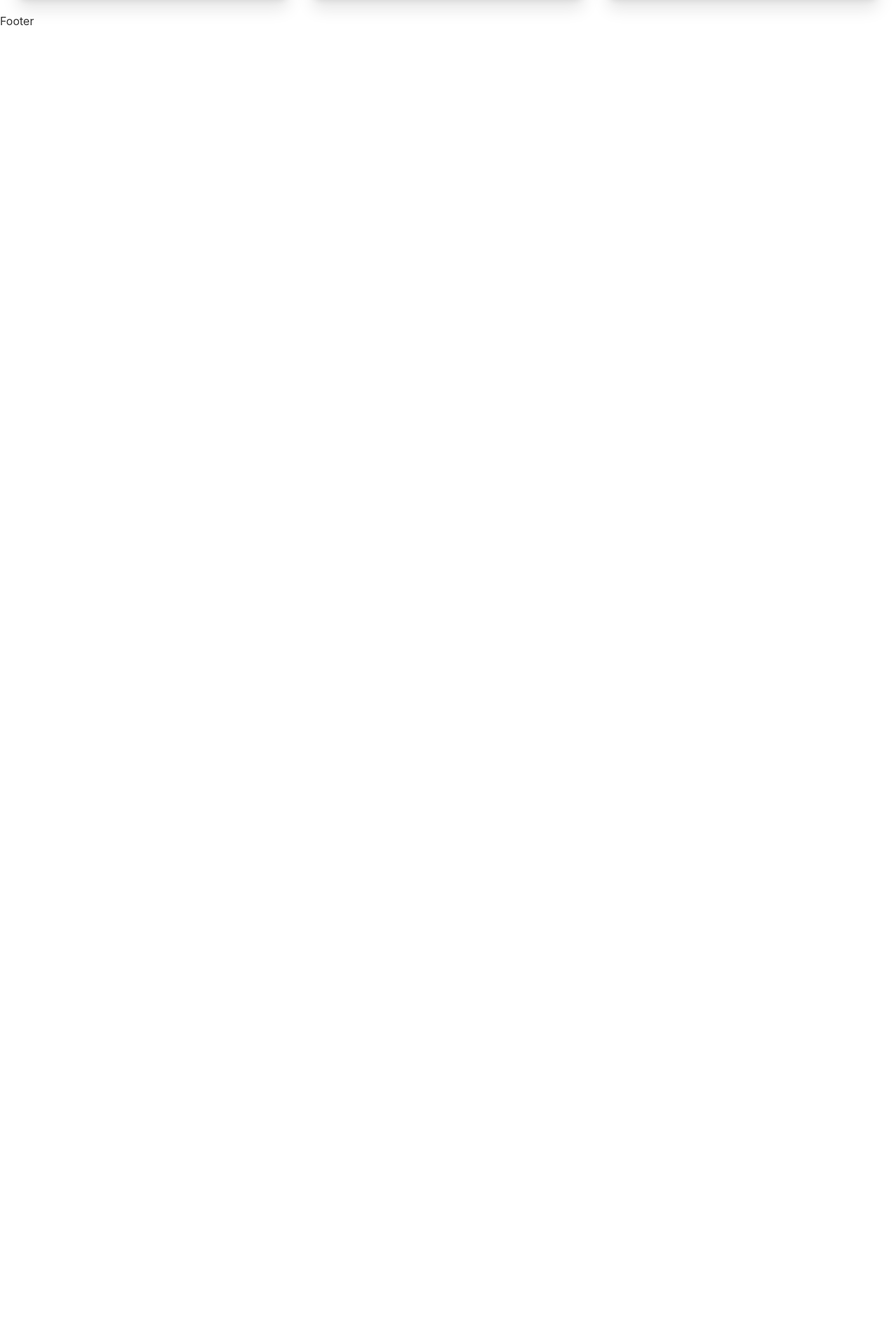
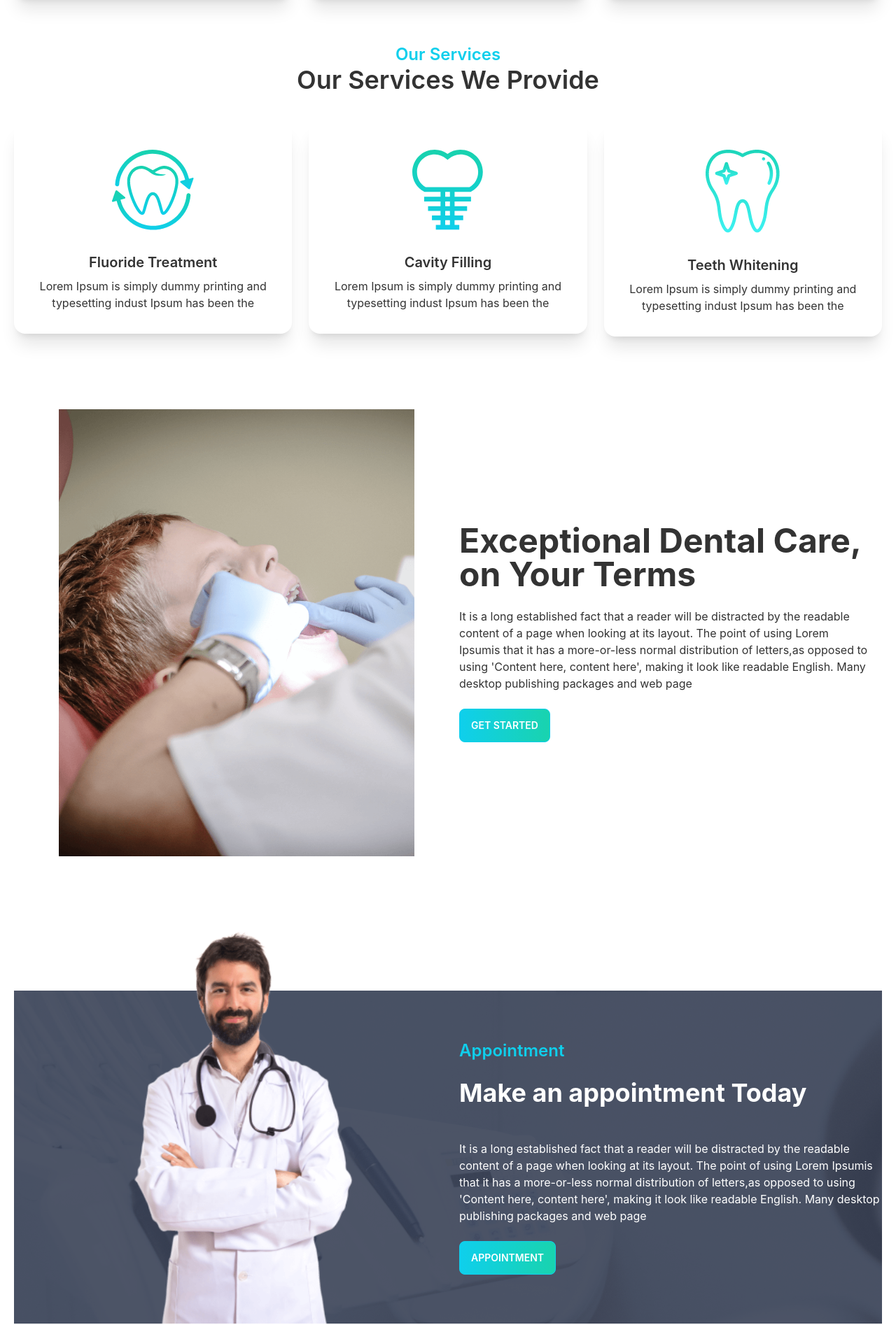
Before and after one commit to GourobSaha/doctors-portal-client, a React (Create React App) app: page / in a window 1280 px wide. Shown: the part 835-2729 px from the top of the page at 70% size. Before the commit the page ends 877 px from the top, so only its background shows below. Built offline with nearby package versions, Linux system fonts and the light colour scheme.

Commit message:
Banners & Testimonials Added

```diff
--- /dev/null
+++ b/src/Pages/Home/Banner2.js
@@ -0,0 +1,21 @@
+import React from 'react';
+import treatImg from '../../assets/images/treatment.png'
+
+const Banner2 = () => {
+    return (
+        <div>
+            <div className="hero my-5">
+                <div className="hero-content flex-col md:flex-row">
+                    <img src={treatImg} alt='banner2' className="lg:p-12 w-full md:w-1/2 rounded-lg" />
+                    <div>
+                        <h1 className="text-5xl font-bold">Exceptional Dental Care, on Your Terms</h1>
+                        <p className="py-6">It is a long established fact that a reader will be distracted by the readable content of a page when looking at its layout. The point of using Lorem Ipsumis that it has a more-or-less normal distribution of letters,as opposed to using 'Content here, content here', making it look like readable English. Many desktop publishing packages and web page</p>
+                        <button className="btn btn-primary bg-gradient-to-r from-primary to-secondary text-white">Get Started</button>
+                    </div>
+                </div>
+            </div>
+        </div>
+    );
+};
+
+export default Banner2;
--- /dev/null
+++ b/src/Pages/Home/Banner3.js
@@ -0,0 +1,25 @@
+import React from 'react';
+import doctorImg from '../../assets/images/doctor.png'
+import appointmentBg from '../../assets/images/appointment.png'
+
+const Banner3 = () => {
+    return (
+        <section className='md:mt-32 mt-12 mb-12' style={{
+            backgroundImage: `url(${appointmentBg})`
+        }}>
+            <div className="hero">
+                <div className="hero-content p-0 flex-col lg:flex-row">
+                    <img src={doctorImg} alt='doctor' className="-mt-36 hidden md:block lg:w-1/2 rounded-lg" />
+                    <div>
+                        <h3 className="text-2xl font-semibold text-primary">Appointment</h3>
+                        <h1 className="text-4xl font-bold my-6 text-white">Make an appointment Today</h1>
+                        <p className="py-6 text-white">It is a long established fact that a reader will be distracted by the readable content of a page when looking at its layout. The point of using Lorem Ipsumis that it has a more-or-less normal distribution of letters,as opposed to using 'Content here, content here', making it look like readable English. Many desktop publishing packages and web page</p>
+                        <button className="btn btn-primary bg-gradient-to-r from-primary to-secondary text-white">Appointment</button>
+                    </div>
+                </div>
+            </div>
+        </section>
+    );
+};
+
+export default Banner3;
--- a/src/Pages/Home/Home.js
+++ b/src/Pages/Home/Home.js
@@ -1,12 +1,20 @@
 import React from 'react';
 import Banner from './Banner';
+import Banner2 from './Banner2';
+import Banner3 from './Banner3';
 import InfoCards from './InfoCards/InfoCards';
+import Services from './Services/Services';
+import Testimonial from './Testimonials/Testimonial';
 
 const Home = () => {
     return (
         <div className='mx-5'>
             <Banner></Banner>
             <InfoCards></InfoCards>
+            <Services></Services>
+            <Banner2></Banner2>
+            <Banner3></Banner3>
+            <Testimonial></Testimonial>
         </div>
     );
 };
--- a/src/Pages/Home/InfoCards/InfoCard.js
+++ b/src/Pages/Home/InfoCards/InfoCard.js
@@ -5,7 +5,7 @@ const InfoCard = ({ card }) => {
     const { name, description, icon, bgClass } = card;
 
     return (
-        <div className={`card card-side shadow-xl ${bgClass} p-6`}>
+        <div className={`card md:card-side shadow-xl ${bgClass} p-6`}>
             <figure><img src={icon} alt="Movie" /></figure>
             <div className="card-body text-white">
                 <h2 className="card-title ">{name}</h2>
--- /dev/null
+++ b/src/Pages/Home/Services/Service.js
@@ -0,0 +1,22 @@
+import React from 'react';
+
+const Service = ({ service }) => {
+
+    const { name, description, icon } = service
+
+    return (
+        <div>
+            <div className="card shadow-xl my-5">
+                <figure className="px-10 pt-10">
+                    <img src={icon} alt="Shoes" className="rounded-xl" />
+                </figure>
+                <div className="card-body items-center text-center">
+                    <h2 className="card-title">{name}</h2>
+                    <p>{description}</p>
+                </div>
+            </div>
+        </div>
+    );
+};
+
+export default Service;
--- /dev/null
+++ b/src/Pages/Home/Services/Services.js
@@ -0,0 +1,48 @@
+import React from 'react';
+import fluoride from '../../../assets/images/fluoride.png'
+import cavity from '../../../assets/images/cavity.png'
+import whitening from '../../../assets/images/whitening.png'
+import Service from './Service';
+
+const Services = () => {
+
+    const serviceData = [
+        {
+            id: 1,
+            name: 'Fluoride Treatment',
+            description: 'Lorem Ipsum is simply dummy printing and typesetting indust Ipsum has been the',
+            icon: fluoride,
+        },
+        {
+            id: 2,
+            name: 'Cavity Filling',
+            description: 'Lorem Ipsum is simply dummy printing and typesetting indust Ipsum has been the',
+            icon: cavity,
+        },
+        {
+            id: 3,
+            name: 'Teeth Whitening',
+            description: 'Lorem Ipsum is simply dummy printing and typesetting indust Ipsum has been the',
+            icon: whitening,
+        },
+    ]
+
+    return (
+        <div className='mt-16'>
+            <div className='text-center'>
+                <h3 className='text-2xl font-semibold text-primary'>Our Services</h3>
+                <h2 className='text-4xl font-semibold'>Our Services We Provide</h2>
+            </div>
+            <div className='grid md:grid-cols-2 lg:grid-cols-3 grid-cols-1 gap-6 my-5'>
+                {
+                    serviceData.map(service => <Service
+                        key={service.id}
+                        service={service}
+                    ></Service>)
+                }
+            </div>
+        </div>
+    );
+};
+
+export default Services;
--- /dev/null
+++ b/src/Pages/Home/Testimonials/ReviewCard.js
@@ -0,0 +1,27 @@
+import React from 'react';
+
+const ReviewCard = ({ review }) => {
+
+    const { name, img, review: userReview, location } = review;
+
+    return (
+        <div className="card shadow-xl">
+            <div className="card-body">
+                <p>{userReview}</p>
+                <div className="flex items-center mt-6">
+                    <div className="avatar mr-6">
+                        <div className="w-16 rounded-full ring ring-primary ring-offset-base-100 ring-offset-2">
+                            <img src={img} alt="" />
+                        </div>
+                    </div>
+                    <div>
+                        <h5 className="text-lg">{name}</h5>
+                        <p>{location}</p>
+                    </div>
+                </div>
+            </div>
+        </div>
+    );
+};
+
+export default ReviewCard;
--- /dev/null
+++ b/src/Pages/Home/Testimonials/Testimonial.js
@@ -0,0 +1,58 @@
+import React from 'react';
+import quote from '../../../assets/icons/quote.svg'
+import people1 from '../../../assets/images/people1.png';
+import people2 from '../../../assets/images/people2.png';
+import people3 from '../../../assets/images/people3.png';
+import ReviewCard from './ReviewCard';
+
+const Testimonial = () => {
+
+    const reviews = [
+        {
+            _id: 1,
+            name: 'Winson Herry',
+            img: people1,
+            review: 'It is a long established fact that by the readable content of a lot layout. The point of using Lorem a more-or-less normal distributed to using Content here, content',
+            location: 'California'
+        },
+        {
+            _id: 2,
+            name: 'Winson Herry',
+            img: people2,
+            review: 'It is a long established fact that by the readable content of a lot layout. The point of using Lorem a more-or-less normal distributed to using Content here, content',
+            location: 'California'
+        },
+        {
+            _id: 3,
+            name: 'Winson Herry',
+            img: people3,
+            review: 'It is a long established fact that by the readable content of a lot layout. The point of using Lorem a more-or-less normal distributed to using Content here, content',
+            location: 'California'
+        },
+    ]
+
+    return (
+        <section className='my-16'>
+            <div className='flex justify-between items-center mb-16'>
+                <div>
+                    <h3 className="text-2xl font-semibold text-primary">Testimonial</h3>
+                    <h1 className="text-4xl">What Our Patients Says</h1>
+                </div>
+                <figure>
+                    <img className='md:w-48 w-24' src={quote} alt="quote" />
+                </figure>
+            </div>
+            <div className='grid gap-6 grid-cols-1 md:grid-cols-2 lg:grid-cols-3'>
+                {
+                    reviews.map(review => <ReviewCard
+                        key={review._id}
+                        review={review}
+                    >
+                    </ReviewCard>)
+                }
+            </div>
+        </section>
+    );
+};
+
+export default Testimonial;
```
